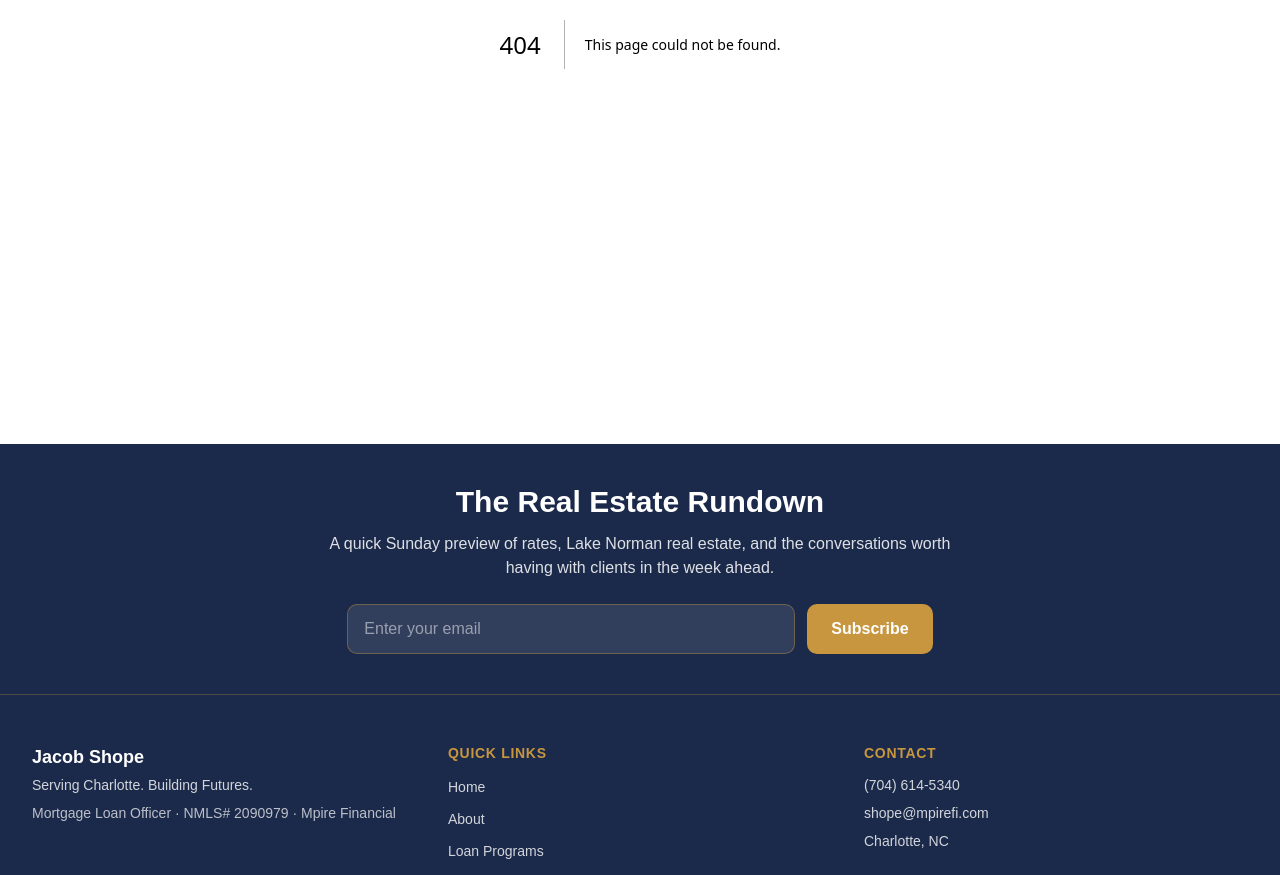
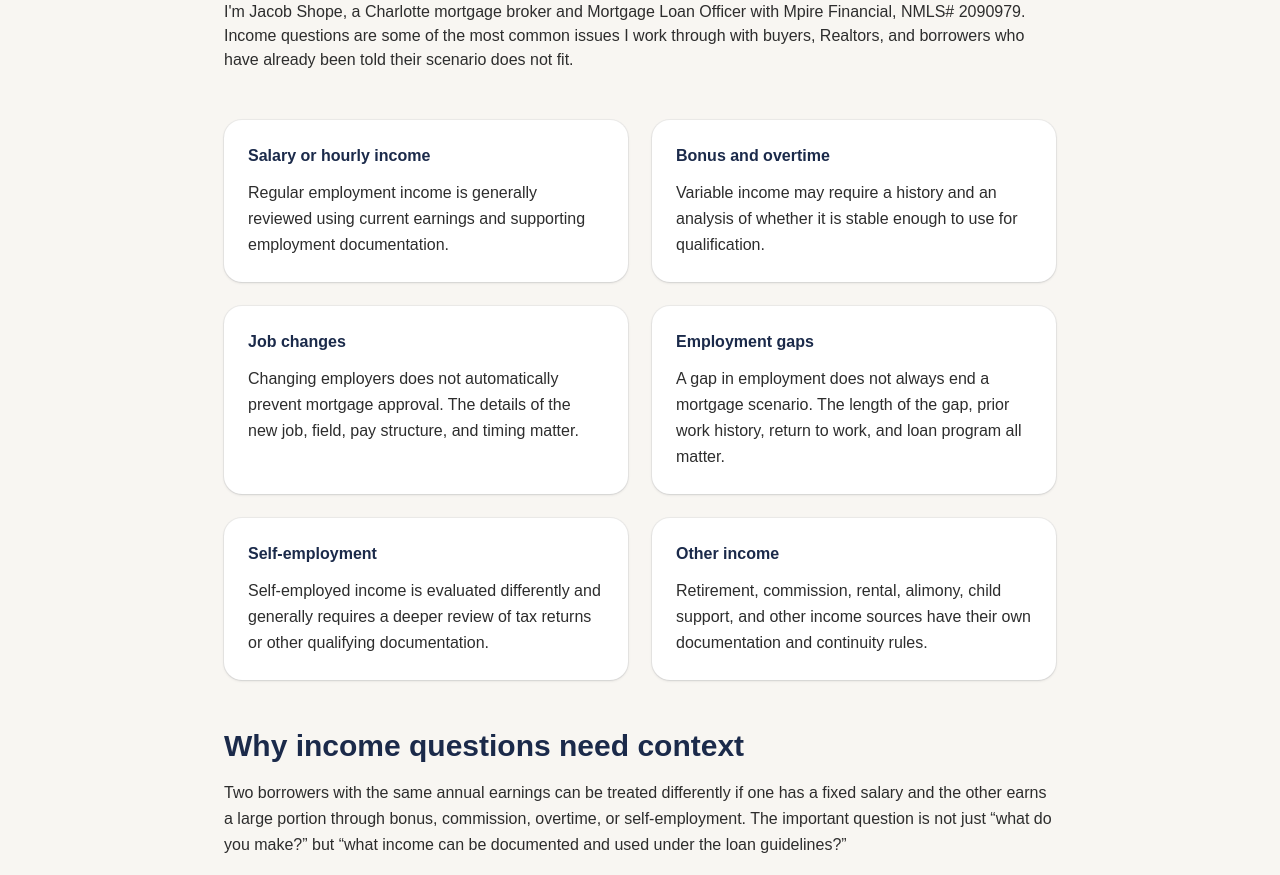
Before and after one commit to JLshope12/jacob-shope-mortgage, a Next.js app: page /mortgage-income-employment-charlotte in a window 1280 px wide. Before the commit this address had no page. Shown: the part 420-1295 px from the top of the page. Built offline with nearby package versions, Linux system fonts and the light colour scheme.

Commit message:
Add Charlotte mortgage income and employment guide

```diff
--- /dev/null
+++ b/app/mortgage-income-employment-charlotte/page.tsx
@@ -0,0 +1,49 @@
+import Link from "next/link";
+
+export const metadata = {
+  title: "Mortgage Income & Employment Questions | Charlotte | Jacob Shope",
+  description: "A practical guide to how income and employment are reviewed for a mortgage, including salary, bonus, overtime, job changes, and employment gaps.",
+  alternates: { canonical: "/mortgage-income-employment-charlotte" },
+};
+
+export default function MortgageIncomeEmploymentCharlottePage() {
+  return (
+    <div className="bg-offwhite">
+      <article className="mx-auto max-w-4xl px-4 py-16 md:px-6 md:py-24 lg:px-8">
+        <p className="font-semibold text-gold">Mortgage guidance from Jacob Shope</p>
+        <h1 className="mt-3 text-4xl font-bold tracking-tight text-navy md:text-5xl">How Income and Employment Are Reviewed for a Mortgage</h1>
+        <p className="mt-6 text-lg leading-relaxed text-charcoal">Mortgage qualification is not only about how much someone earns. Lenders also look at how the income is earned, how long it has been received, whether it is expected to continue, and how it can be documented.</p>
+        <p className="mt-4 text-charcoal">I&apos;m Jacob Shope, a Charlotte mortgage broker and Mortgage Loan Officer with Mpire Financial, NMLS# 2090979. Income questions are some of the most common issues I work through with buyers, Realtors, and borrowers who have already been told their scenario does not fit.</p>
+
+        <section className="mt-12 grid gap-6 sm:grid-cols-2">
+          {[
+            ["Salary or hourly income", "Regular employment income is generally reviewed using current earnings and supporting employment documentation."],
+            ["Bonus and overtime", "Variable income may require a history and an analysis of whether it is stable enough to use for qualification."],
+            ["Job changes", "Changing employers does not automatically prevent mortgage approval. The details of the new job, field, pay structure, and timing matter."],
+            ["Employment gaps", "A gap in employment does not always end a mortgage scenario. The length of the gap, prior work history, return to work, and loan program all matter."],
+            ["Self-employment", "Self-employed income is evaluated differently and generally requires a deeper review of tax returns or other qualifying documentation."],
+            ["Other income", "Retirement, commission, rental, alimony, child support, and other income sources have their own documentation and continuity rules."],
+          ].map(([title, body]) => (
+            <div key={title} className="rounded-2xl bg-white p-6 shadow-sm ring-1 ring-navy/5"><h2 className="font-bold text-navy">{title}</h2><p className="mt-3 leading-relaxed text-charcoal">{body}</p></div>
+          ))}
+        </section>
+
+        <section className="mt-12">
+          <h2 className="text-2xl font-bold text-navy md:text-3xl">Why income questions need context</h2>
+          <p className="mt-4 leading-relaxed text-charcoal">Two borrowers with the same annual earnings can be treated differently if one has a fixed salary and the other earns a large portion through bonus, commission, overtime, or self-employment. The important question is not just “what do you make?” but “what income can be documented and used under the loan guidelines?”</p>
+        </section>
+
+        <section className="mt-12 rounded-2xl bg-white p-7 shadow-sm ring-1 ring-navy/5">
+          <h2 className="text-2xl font-bold text-navy">Common income and employment questions</h2>
+          <div className="mt-6 space-y-6">
+            <div><h3 className="font-semibold text-navy">Can I qualify after changing jobs?</h3><p className="mt-2 leading-relaxed text-charcoal">Possibly. A job change can be acceptable depending on the employment history, type of work, pay structure, and loan program.</p></div>
+            <div><h3 className="font-semibold text-navy">Can bonus or overtime income count?</h3><p className="mt-2 leading-relaxed text-charcoal">It can in some scenarios when there is enough history and documentation to support using it.</p></div>
+            <div><h3 className="font-semibold text-navy">Does an employment gap automatically disqualify me?</h3><p className="mt-2 leading-relaxed text-charcoal">No. Employment gaps need to be reviewed in context with prior work history, the reason for the gap, and the borrower&apos;s return to work.</p></div>
+          </div>
+        </section>
+
+        <section className="mt-12 rounded-2xl bg-navy p-8 text-white"><h2 className="text-2xl font-bold">Have an income scenario that does not fit neatly in a box?</h2><p className="mt-3 text-white/85">That is exactly when it helps to review the details before assuming the answer is no.</p><div className="mt-6 flex flex-wrap gap-4"><Link href="/contact" className="rounded-lg bg-gold px-5 py-3 font-semibold text-white hover:bg-gold/90">Ask Jacob About the Scenario</Link><Link href="/mortgage-guides" className="rounded-lg border border-white/40 px-5 py-3 font-semibold text-white hover:bg-white hover:text-navy">More Mortgage Guides</Link></div></section>
+      </article>
+    </div>
+  );
+}
```
